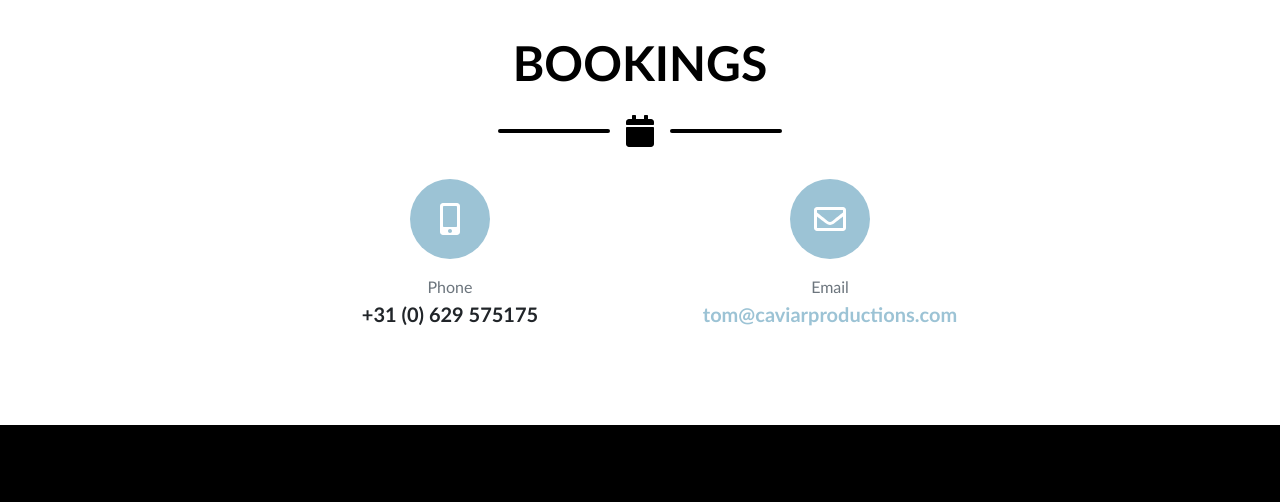
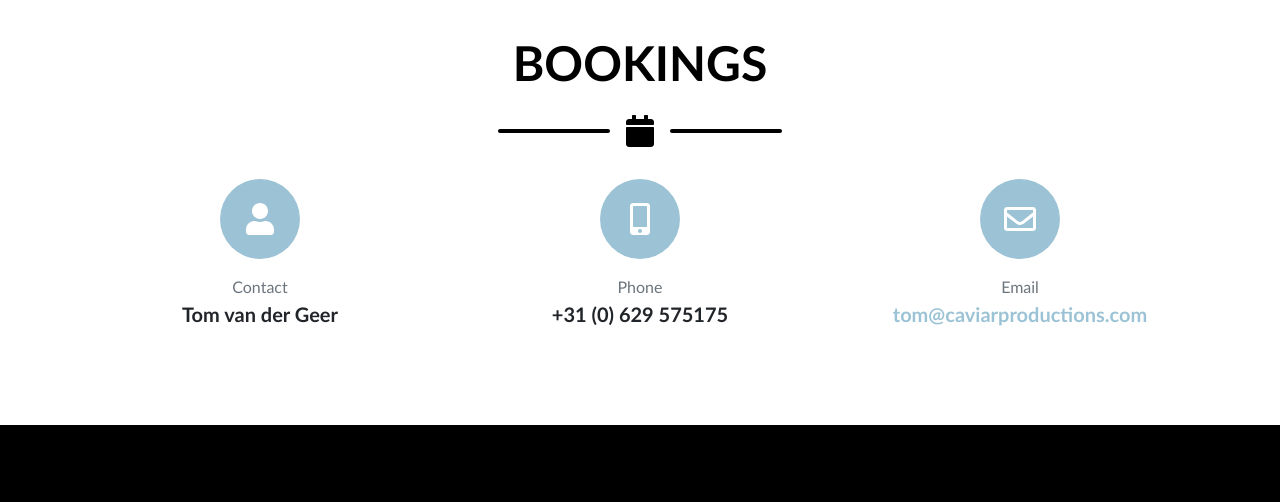
Before and after one commit to Caviar-Productions/website, a plain HTML site: page index.html in a window 1280 px wide. Shown: the part 2456-2958 px from the top of the page. Drawn offline with nearby package versions, Linux system fonts and the light colour scheme.

Commit message:
Added name/contact for bookings

```diff
--- a/index.html
+++ b/index.html
@@ -480,6 +480,13 @@ Re-released: July 2002</p>
                 <div class="row justify-content-center">
                     <div class="col-lg-4">
                         <div class="d-flex flex-column align-items-center">
+                            <div class="icon-contact mb-3"><i class="fas fa-user"></i></div>
+                            <div class="text-muted">Contact</div>
+                            <div class="lead font-weight-bold">Tom van der Geer</div>
+                        </div>
+                    </div>
+                    <div class="col-lg-4">
+                        <div class="d-flex flex-column align-items-center">
                             <div class="icon-contact mb-3"><i class="fas fa-mobile-alt"></i></div>
                             <div class="text-muted">Phone</div>
                             <div class="lead font-weight-bold">+31 (0) 629 575175</div>
```
